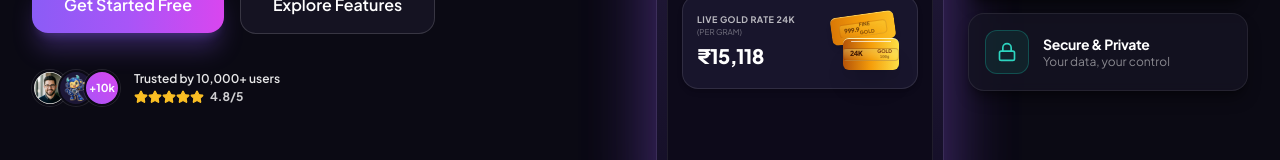
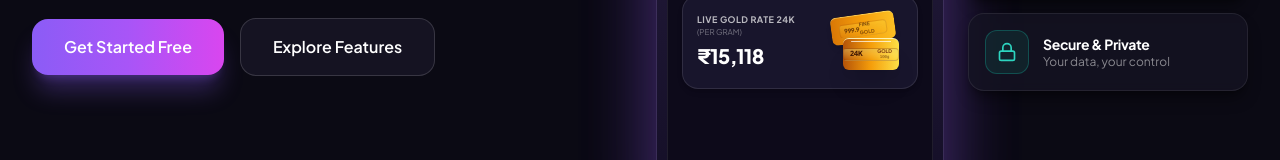
Before and after one commit to moneymapperin/website-demo, a React (Vite) app: page / in a window 1280 px wide. Shown: the part 554-714 px from the top of the page. Built offline with nearby package versions, Linux system fonts and the light colour scheme; no server answers; the HTML template or start-up script is replaced by a standard one.

Commit message:
fix(hero): remove social proof avatars and ratings section

```diff
--- a/src/components/Hero.tsx
+++ b/src/components/Hero.tsx
@@ -1,7 +1,6 @@
 import { useComingSoon } from '../context/ComingSoonContext';
 import { PhoneMockup } from './PhoneMockup';
 import { FeatureCards } from './FeatureCards';
-import { Star } from 'lucide-react';
 
 export const Hero: React.FC = () => {
   const { openComingSoon } = useComingSoon();
@@ -82,44 +81,6 @@ export const Hero: React.FC = () => {
               </button>
             </div>
 
-            {/* Social Proof: Avatars + Rating */}
-            <div className="flex items-center gap-3.5 mb-12 select-none">
-              {/* Overlapping Avatars */}
-              <div className="flex items-center -space-x-2.5">
-                <img
-                  src="/images/user-avatar.jpg"
-                  alt="Member"
-                  className="w-9 h-9 rounded-full border-2 border-[#0b0a14] object-cover ring-1 ring-white/10"
-                />
-                <img
-                  src="/src/assets/mascot.png"
-                  alt="MoneyMapper Mascot"
-                  className="w-9 h-9 rounded-full border-2 border-[#0b0a14] object-contain bg-[#1c1736] p-0.5 ring-1 ring-white/10"
-                />
-                <div className="w-9 h-9 rounded-full border-2 border-[#0b0a14] bg-gradient-to-tr from-brand-violet to-brand-magenta flex items-center justify-center text-[11px] font-bold text-white ring-1 ring-white/10">
-                  +10k
-                </div>
-              </div>
-
-              {/* Text & 5-Star Row */}
-              <div className="flex flex-col text-left">
-                <span className="text-xs font-semibold text-white/90">
-                  Trusted by 10,000+ users
-                </span>
-                <div className="flex items-center gap-1.5 mt-0.5">
-                  <div className="flex items-center text-amber-400">
-                    {[...Array(5)].map((_, i) => (
-                      <Star
-                        key={i}
-                        className="w-3.5 h-3.5 fill-amber-400 text-amber-400"
-                      />
-                    ))}
-                  </div>
-                  <span className="text-xs font-bold text-white/80">4.8/5</span>
-                </div>
-              </div>
-            </div>
-
           </div>
 
           {/* Right Column: Realistic Phone Mockup + 4 Stacked Feature Cards */}
```
